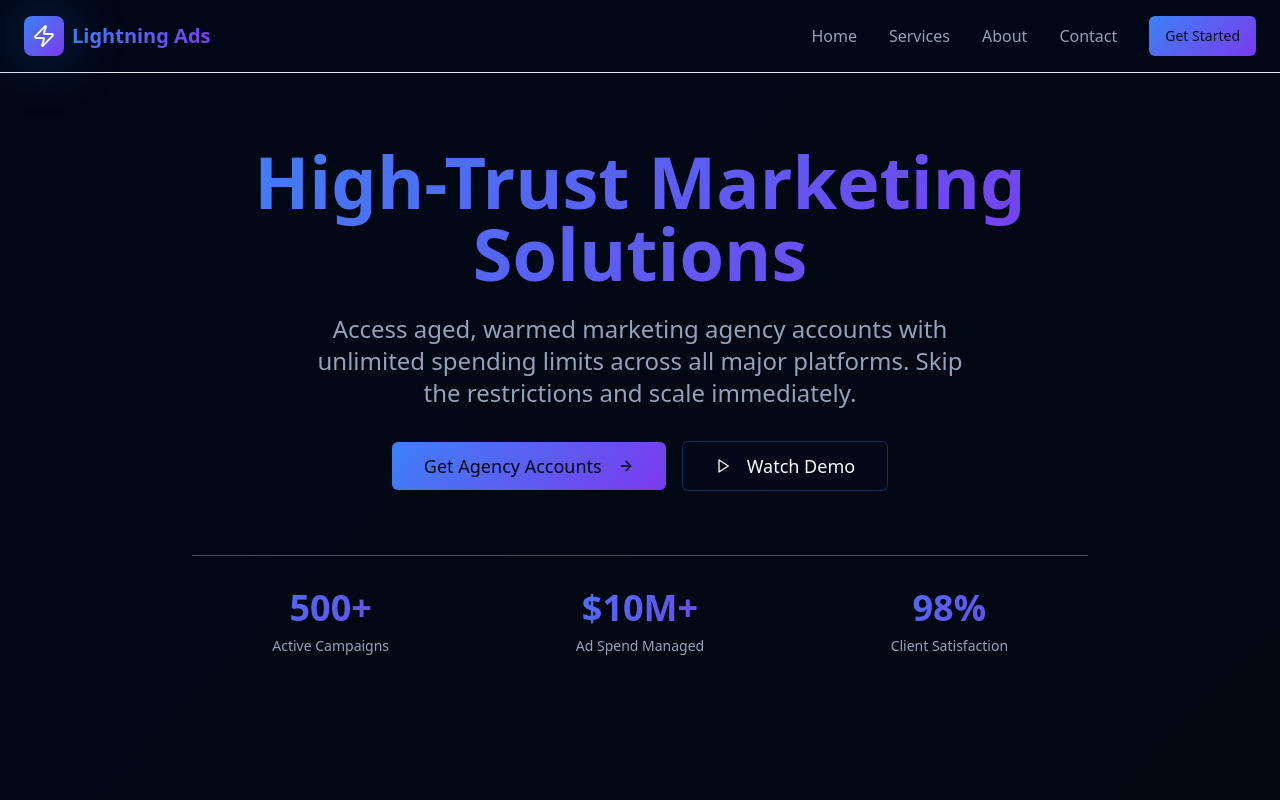
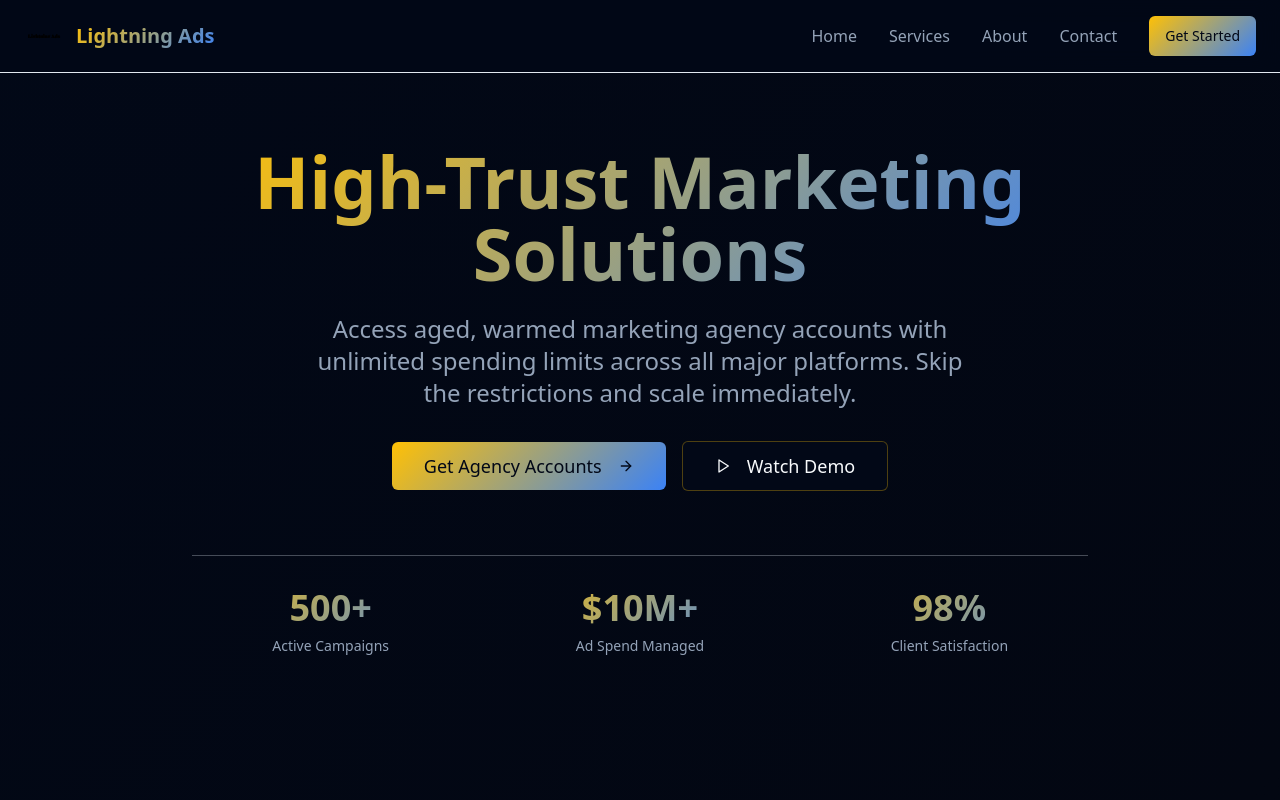
Before and after one commit to doctorfawad31-dev/lightening-ads, a React (Vite) app: page / in a window 1280 px wide. Shown: the top 800 px of the page. Built offline with nearby package versions, Linux system fonts and the light colour scheme; the HTML template or start-up script is replaced by a standard one.

Commit message:
Update site logo and theme colors

```diff
--- a/src/components/Footer.tsx
+++ b/src/components/Footer.tsx
@@ -1,4 +1,5 @@
-import { Zap, Mail, Phone, MapPin } from "lucide-react"
+import { Mail, Phone, MapPin } from "lucide-react"
+import logoImage from "@/assets/light-ads-logo.png"
 
 const Footer = () => {
   return (
@@ -7,10 +8,12 @@ const Footer = () => {
         <div className="grid grid-cols-1 md:grid-cols-4 gap-8">
           {/* Brand */}
           <div className="col-span-1 md:col-span-2">
-            <div className="flex items-center space-x-2 mb-4">
-              <div className="p-2 bg-gradient-primary rounded-lg shadow-glow">
-                <Zap className="h-6 w-6 text-foreground" />
-              </div>
+            <div className="flex items-center space-x-3 mb-4">
+              <img
+                src={logoImage}
+                alt="Lightning Ads Logo"
+                className="h-10 w-auto"
+              />
               <span className="text-xl font-bold bg-gradient-primary bg-clip-text text-transparent">
                 Lightning Ads
               </span>
--- a/src/components/Header.tsx
+++ b/src/components/Header.tsx
@@ -1,6 +1,7 @@
 import { Button } from "@/components/ui/button"
-import { Menu, Zap } from "lucide-react"
+import { Menu } from "lucide-react"
 import { useState } from "react"
+import logoImage from "@/assets/light-ads-logo.png"
 
 const Header = () => {
   const [isMenuOpen, setIsMenuOpen] = useState(false)
@@ -9,10 +10,12 @@ const Header = () => {
     <header className="fixed top-0 left-0 right-0 z-50 bg-background/80 backdrop-blur-md border-b border-border">
       <div className="container mx-auto px-6 py-4">
         <nav className="flex items-center justify-between">
-          <div className="flex items-center space-x-2">
-            <div className="p-2 bg-gradient-primary rounded-lg shadow-glow">
-              <Zap className="h-6 w-6 text-foreground" />
-            </div>
+          <div className="flex items-center space-x-3">
+            <img
+              src={logoImage}
+              alt="Lightning Ads Logo"
+              className="h-10 w-auto"
+            />
             <span className="text-xl font-bold bg-gradient-primary bg-clip-text text-transparent">
               Lightning Ads
             </span>
--- a/src/index.css
+++ b/src/index.css
@@ -17,7 +17,7 @@ All colors MUST be HSL.
     --popover: 224 71.4% 4.1%;
     --popover-foreground: 210 40% 98%;
 
-    --primary: 217.2 91.2% 59.8%;
+    --primary: 45 100% 51%;
     --primary-foreground: 222.2 84% 4.9%;
 
     --secondary: 217.2 32.6% 17.5%;
@@ -26,23 +26,23 @@ All colors MUST be HSL.
     --muted: 215 27.9% 16.9%;
     --muted-foreground: 215 20.2% 65.1%;
 
-    --accent: 262.1 83.3% 57.8%;
-    --accent-foreground: 210 40% 98%;
+    --accent: 45 100% 51%;
+    --accent-foreground: 222.2 84% 4.9%;
 
-    /* Lightning Ads Brand Colors */
+    /* Lightning Ads Brand Colors - Updated to match logo */
     --electric-blue: 217.2 91.2% 59.8%;
-    --electric-purple: 262.1 83.3% 57.8%;
+    --electric-gold: 45 100% 51%;
     --lightning-yellow: 48 96% 89%;
     --deep-space: 222.2 84% 4.9%;
 
     /* Gradients */
-    --gradient-primary: linear-gradient(135deg, hsl(var(--electric-blue)), hsl(var(--electric-purple)));
+    --gradient-primary: linear-gradient(135deg, hsl(var(--electric-gold)), hsl(var(--electric-blue)));
     --gradient-hero: linear-gradient(135deg, hsl(222.2 84% 4.9%), hsl(224 71.4% 4.1%));
-    --gradient-accent: linear-gradient(90deg, hsl(var(--electric-blue)), hsl(var(--lightning-yellow)));
+    --gradient-accent: linear-gradient(90deg, hsl(var(--electric-gold)), hsl(var(--electric-blue)));
 
     /* Shadows */
-    --shadow-electric: 0 20px 40px -10px hsl(var(--electric-blue) / 0.3);
-    --shadow-glow: 0 0 60px hsl(var(--electric-blue) / 0.4);
+    --shadow-electric: 0 20px 40px -10px hsl(var(--electric-gold) / 0.3);
+    --shadow-glow: 0 0 60px hsl(var(--electric-gold) / 0.4);
 
     --destructive: 0 84.2% 60.2%;
     --destructive-foreground: 210 40% 98%;
@@ -80,7 +80,7 @@ All colors MUST be HSL.
     --popover: 224 71.4% 4.1%;
     --popover-foreground: 210 40% 98%;
 
-    --primary: 217.2 91.2% 59.8%;
+    --primary: 45 100% 51%;
     --primary-foreground: 222.2 84% 4.9%;
 
     --secondary: 217.2 32.6% 17.5%;
@@ -89,8 +89,8 @@ All colors MUST be HSL.
     --muted: 215 27.9% 16.9%;
     --muted-foreground: 215 20.2% 65.1%;
 
-    --accent: 262.1 83.3% 57.8%;
-    --accent-foreground: 210 40% 98%;
+    --accent: 45 100% 51%;
+    --accent-foreground: 222.2 84% 4.9%;
 
     --destructive: 0 62.8% 30.6%;
     --destructive-foreground: 210 40% 98%;
```
Also changed, not shown: src/assets/light-ads-logo.png (added).
